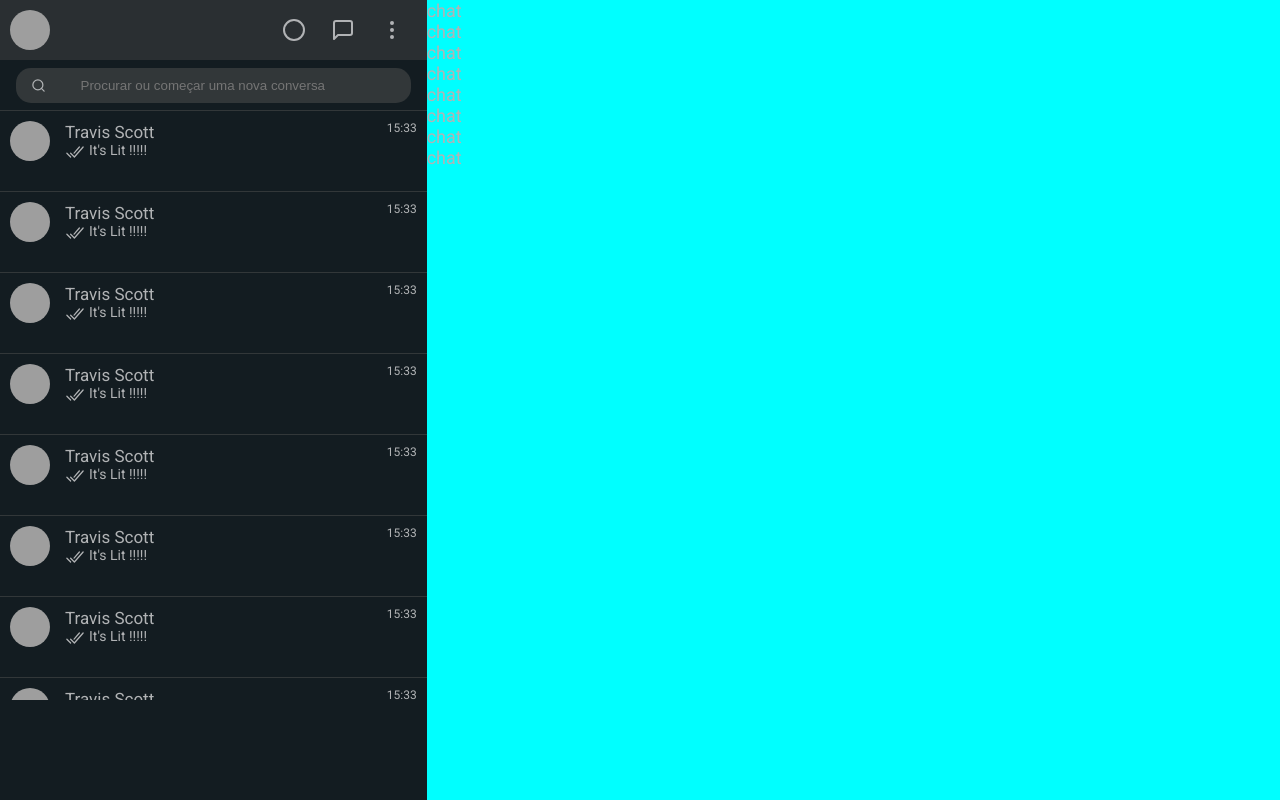
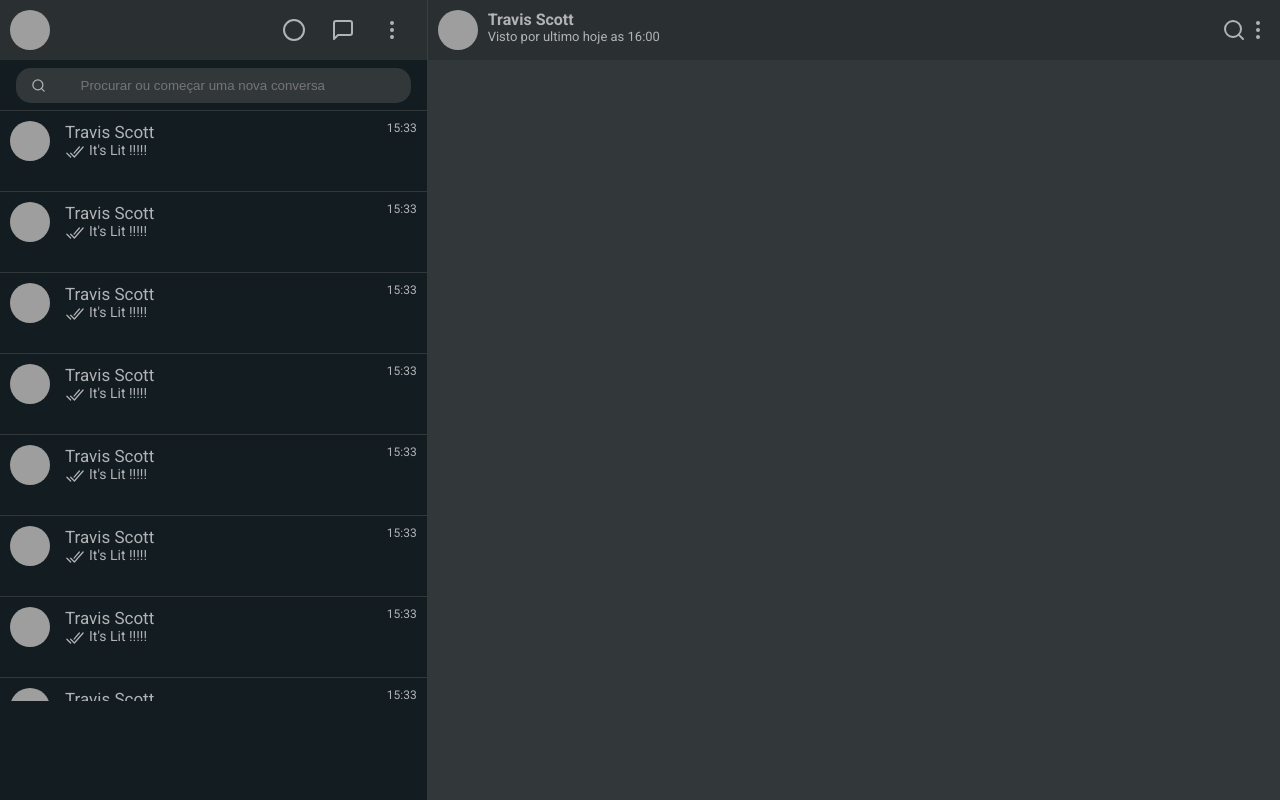
Before and after one commit to lmiguelm/whatsapp-clone, a React (Create React App) app: page / in a window 1280 px wide. Built offline with nearby package versions, Linux system fonts and the light colour scheme; grey boxes are pictures that could not be loaded.

Commit message:
Cabeçalho de conversa

```diff
--- a/src/components/Aside/styles.css
+++ b/src/components/Aside/styles.css
@@ -37,6 +37,8 @@
   align-items: center;
 
   position: relative;
+
+  border-bottom: 1px solid #323739;
 }
 
 aside div.input-container .icon-search {
--- a/src/components/Chat/index.tsx
+++ b/src/components/Chat/index.tsx
@@ -1,18 +1,23 @@
 import React from 'react';
-
+import { FiMoreVertical, FiSearch } from 'react-icons/fi';
 import './styles.css';
 
 export default function Chat() {
   return (
     <div id="chat">
-      <p>chat</p>
-      <p>chat</p>
-      <p>chat</p>
-      <p>chat</p>
-      <p>chat</p>
-      <p>chat</p>
-      <p>chat</p>
-      <p>chat</p>
+      <div className="header-container">
+        <div className="header-people">
+          <img src="https://media.discordapp.net/attachments/604432337949950014/781967393114554388/6skneo8tlow51.png" alt="profile" />
+          <div className="info">
+            <strong>Travis Scott</strong>
+            <span>Visto por ultimo hoje as 16:00</span>
+          </div>
+        </div>
+        <div className="header-option">
+          <FiSearch className="icon" size={24} />
+          <FiMoreVertical className="icon" size={24} />
+        </div>
+      </div>
     </div>
   );
 }
--- a/src/components/Chat/styles.css
+++ b/src/components/Chat/styles.css
@@ -1,4 +1,50 @@
 #chat {
   flex: 1;
-  background-color: aqua;
 }
+
+#chat .header-container {
+  display: flex;
+  height: 40px;
+  padding: 10px;
+  display: flex;
+  justify-content: space-between;
+  align-items: stretch;
+
+  background-color: #2a2f32;
+  border-left: 1px solid #394045;
+
+  cursor: pointer;
+}
+
+#chat .header-container img{
+  height: 40px;
+  width: 40px;
+  border-radius: 50%;
+}
+
+#chat .header-container .header-people{
+  display: flex;
+  align-items: center;
+}
+
+#chat .header-container .header-option{
+  display: flex;
+  align-items: center;
+}
+
+#chat .header-container .header-option icon:nth-child(1){
+ margin-left: 200px;
+}
+
+#chat .header-container .header-people .info{
+  margin-left: 10px;
+  display: flex;
+  flex-direction: column;
+}
+
+#chat .header-container .header-people .info strong{
+ font-size: 16px;
+}
+#chat .header-container .header-people .info span{
+ font-size: 13px;
+}
--- a/src/components/Message/styles.css
+++ b/src/components/Message/styles.css
@@ -3,7 +3,7 @@
   display: flex;
   justify-content: space-between;
   padding: 10px;
-  border-top: 1px solid #323739;
+  border-bottom: 1px solid #323739;
   height: 60px;
 
   cursor: pointer;
```
